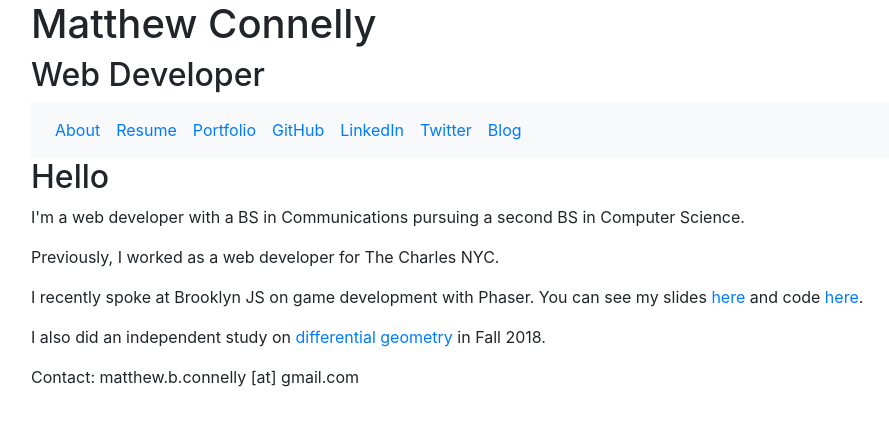
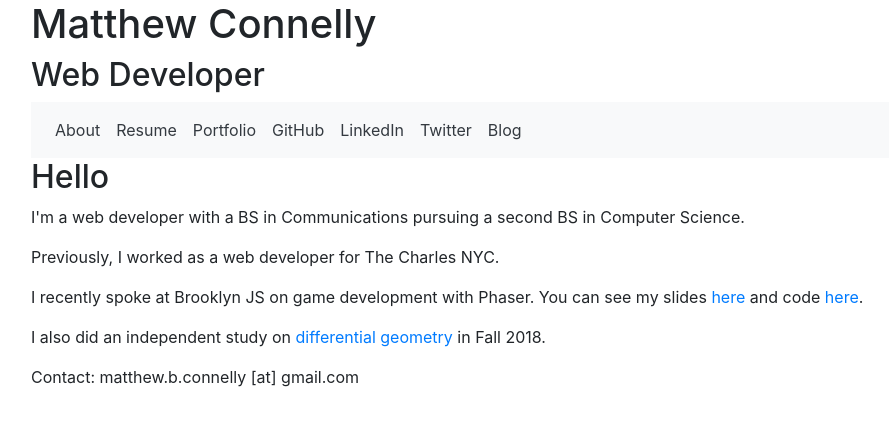
Before and after one commit to mattConn/mattconn.dev-react, a React app: page / in a window 1280 px wide. Shown: the top 426 px of the page, without its empty margins (54-943 px from the left). Built offline with nearby package versions, Linux system fonts and the light colour scheme.

Commit message:
navigation links are now dark

```diff
--- a/src/components/Nav.js
+++ b/src/components/Nav.js
@@ -5,9 +5,9 @@ class NavLink extends Component {
 
     renderLink = (url, text, exitLink) => {
         if (exitLink)
-            return <a className="nav-link" href={url} target="_blank">{text}</a>
+            return <a className="nav-link text-dark" href={url} target="_blank">{text}</a>
         else
-            return <Link className="nav-link" to={url}>{text}</Link>
+            return <Link className="nav-link text-dark" to={url}>{text}</Link>
     }
 
     render(){
```
